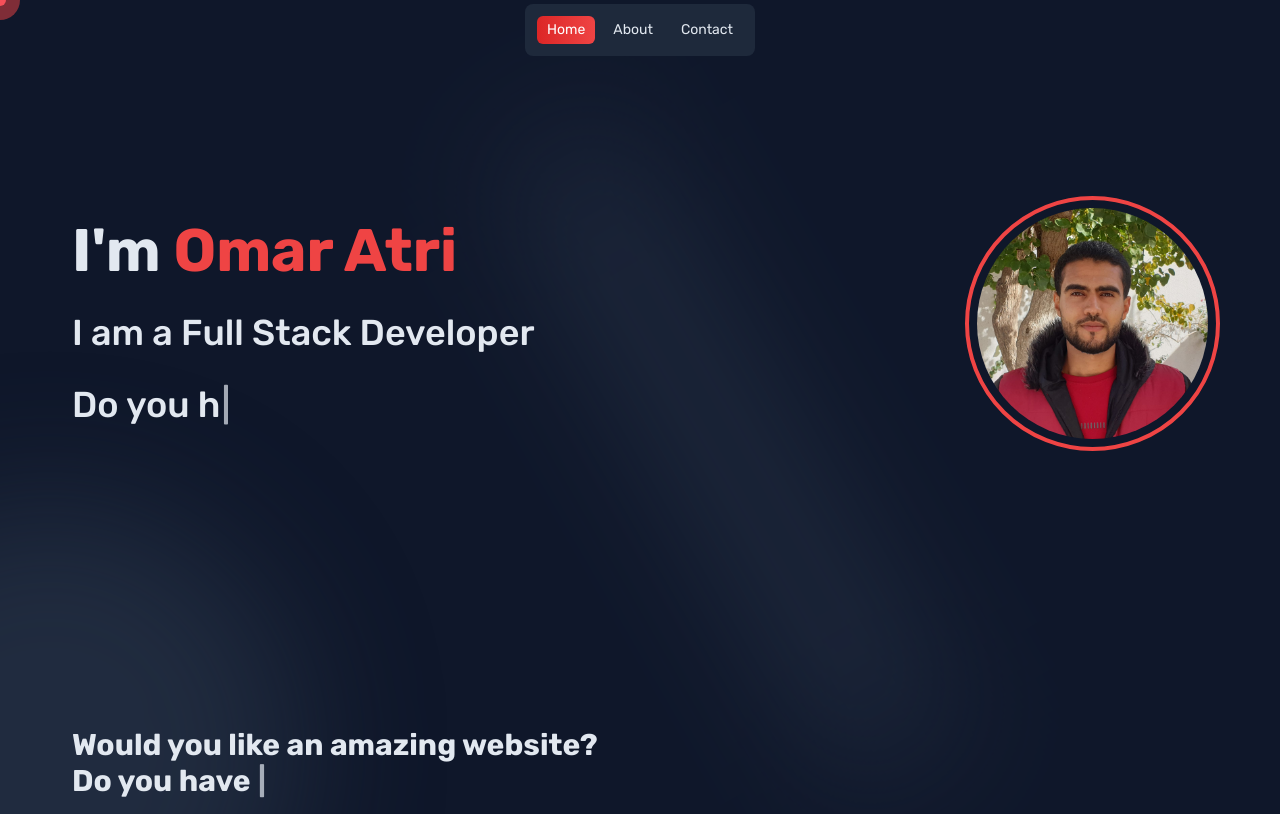
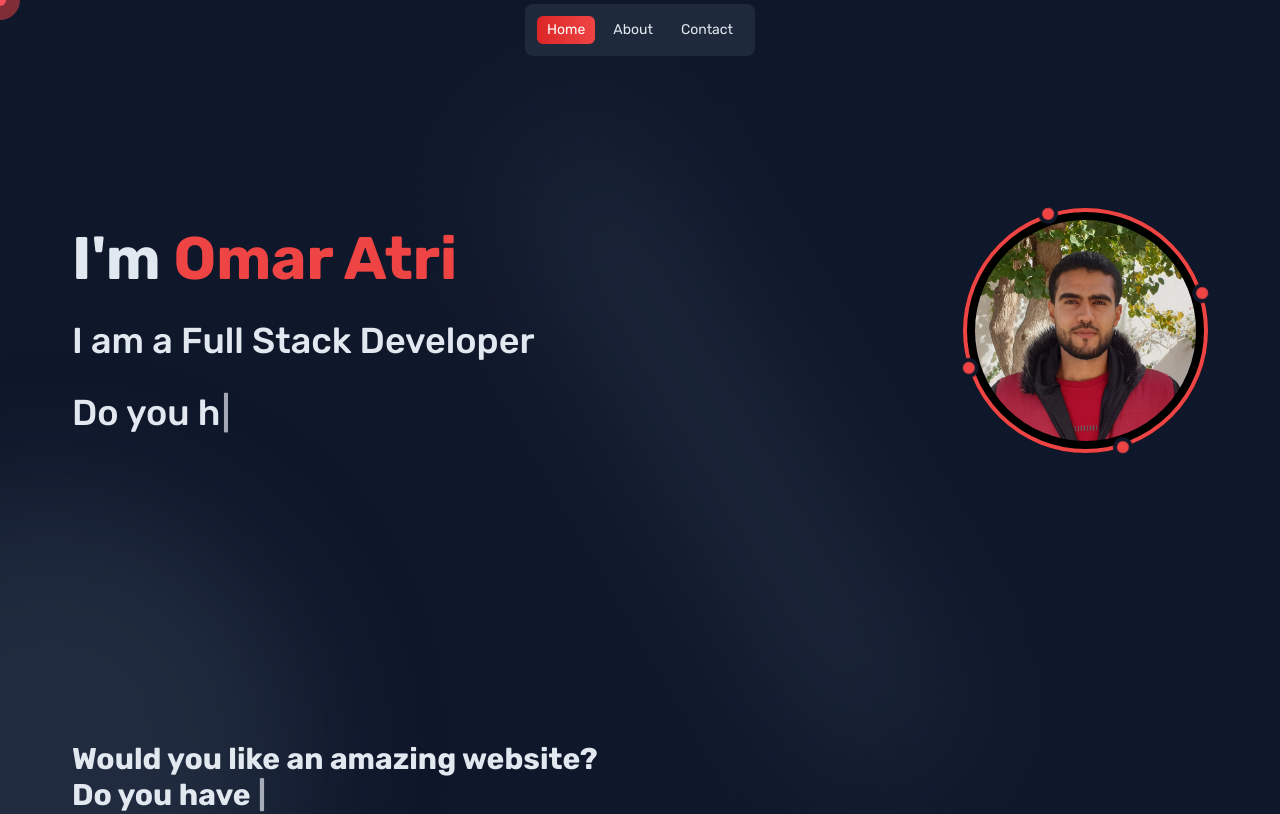
Before and after one commit to AtriOmar/portfolio, a Next.js app: page / in a window 1280 px wide. Shown: the top 814 px of the page. Built offline with nearby package versions, Linux system fonts and the light colour scheme.

Commit message:
add animation to hero image

```diff
--- a/src/components/hero/Hero.tsx
+++ b/src/components/hero/Hero.tsx
@@ -26,8 +26,30 @@ export default function Hero() {
         </ShowOnScroll> */}
       </div>
       <ShowOnScroll>
-        <div className="relative w-full max-w-[300px] aspect-square rounded-full overflow-hidden outline outline-4 outline-offset-8 outline-red-500">
-          <Image src={Omar} alt="Omar Atri Photo" />
+        <div className="relative p-3 rounded-full bg-black">
+          <div className="relative w-full max-w-[300px] aspect-square rounded-full overflow-hidden outline outline-4 outline-offset-8 outline-red-500">
+            <Image src={Omar} alt="Omar Atri Photo" />
+          </div>
+          <div className="absolute inset-0">
+            <div className="absolute inset-0 flex justify-center animate-[spin_8s_linear_infinite]">
+              <div className="-translate-y-1/2 size-3 border-4 border-slate-900 rounded-full bg-red-500 box-content"></div>
+            </div>
+          </div>
+          <div className="absolute inset-0 rotate-90">
+            <div className="absolute inset-0 flex justify-center animate-[spin_8s_linear_infinite]">
+              <div className="-translate-y-1/2 size-3 border-4 border-slate-900 rounded-full bg-red-500 box-content"></div>
+            </div>
+          </div>
+          <div className="absolute inset-0 rotate-180">
+            <div className="absolute inset-0 flex justify-center animate-[spin_8s_linear_infinite]">
+              <div className="-translate-y-1/2 size-3 border-4 border-slate-900 rounded-full bg-red-500 box-content"></div>
+            </div>
+          </div>
+          <div className="absolute inset-0 -rotate-90">
+            <div className="absolute inset-0 flex justify-center animate-[spin_8s_linear_infinite]">
+              <div className="-translate-y-1/2 size-3 border-4 border-slate-900 rounded-full bg-red-500 box-content"></div>
+            </div>
+          </div>
         </div>
       </ShowOnScroll>
     </section>
```
